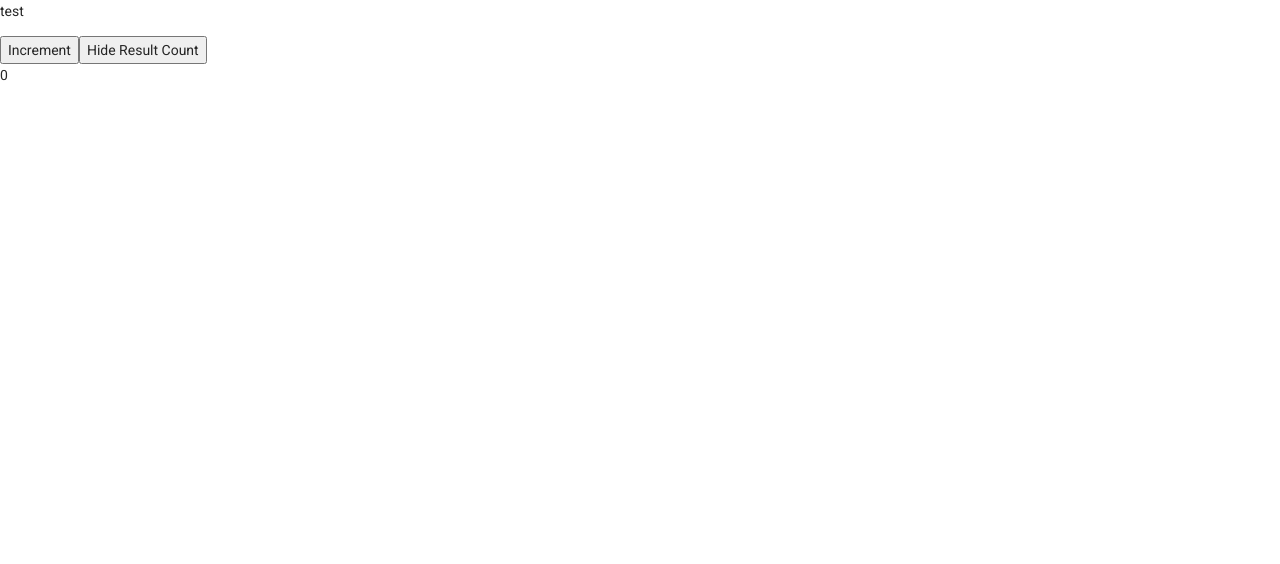
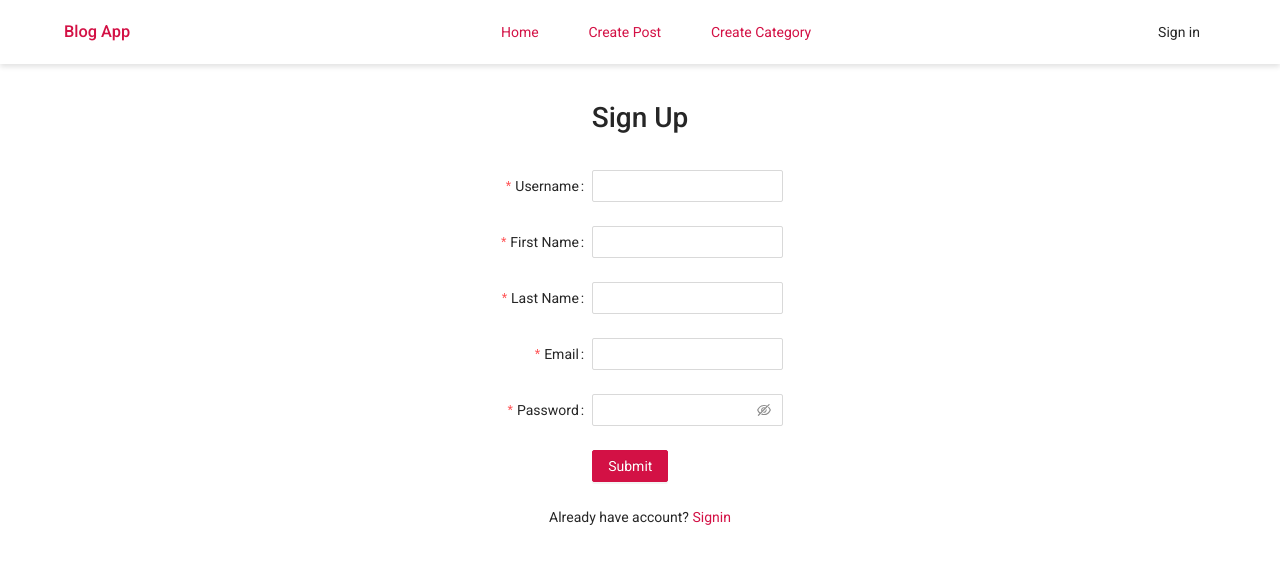
Before and after one commit to syukronarie/react-blog, a React (Create React App) app: page /signup in a window 1280 px wide. Shown: the top 564 px of the page. Built offline with nearby package versions, Linux system fonts and the light colour scheme; no server answers.

Commit message:
refactor(code): clear unused code

```diff
--- a/src/App.jsx
+++ b/src/App.jsx
@@ -1,9 +1,6 @@
-/* eslint-disable react/button-has-type */
-/* eslint-disable react/jsx-no-useless-fragment */
-// lib
 import { ConfigProvider } from 'antd';
 import { ErrorBoundary } from 'react-error-boundary';
-import { useEffect, useState } from 'react';
+import { useEffect } from 'react';
 import { useRoutes } from 'react-router-dom';
 
 // routes
@@ -33,51 +30,15 @@ const myErrorHandler = (error) => {
   }
 };
 
-const CountState = ({ state }) => {
-  const [count, setCount] = useState(0);
-
-  useEffect(() => {
-    return () => {
-      setCount(0);
-      console.log('Unmounting');
-    };
-  }, []);
-
-  useEffect(() => {
-    console.log({ count });
-    if (state) setCount(state);
-  }, [state, count]);
-
-  return <p>{count}</p>;
-};
-
 function App() {
-  // const element = useRoutes(routes);
-
-  const [state, setState] = useState(0);
-  const [hide, setHide] = useState(false);
-
-  useEffect(() => {
-    console.log('mounting');
-  }, []);
-
-  useEffect(() => {
-    console.log('updating');
-    console.log({ state });
-  }, [state]);
+  const element = useRoutes(routes);
 
   return (
-    <>
-      <p>test</p>
-      <button onClick={() => setState(state + 1)}>Increment</button>
-      <button onClick={() => setHide(!hide)}>Hide Result Count</button>
-      {!hide && <CountState state={state} />}
-    </>
-    // <ConfigProvider>
-    //   <ErrorBoundary FallbackComponent={ErrorFallback} onError={myErrorHandler}>
-    //     {element}
-    //   </ErrorBoundary>
-    // </ConfigProvider>
+    <ConfigProvider>
+      <ErrorBoundary FallbackComponent={ErrorFallback} onError={myErrorHandler}>
+        {element}
+      </ErrorBoundary>
+    </ConfigProvider>
   );
 }
 
--- a/src/index.jsx
+++ b/src/index.jsx
@@ -6,9 +6,9 @@ import App from './App';
 
 const root = ReactDOM.createRoot(document.getElementById('root'));
 root.render(
-  // <React.StrictMode>
-  <BrowserRouter>
-    <App />
-  </BrowserRouter>,
-  // </React.StrictMode>,
+  <React.StrictMode>
+    <BrowserRouter>
+      <App />
+    </BrowserRouter>
+  </React.StrictMode>,
 );
```
